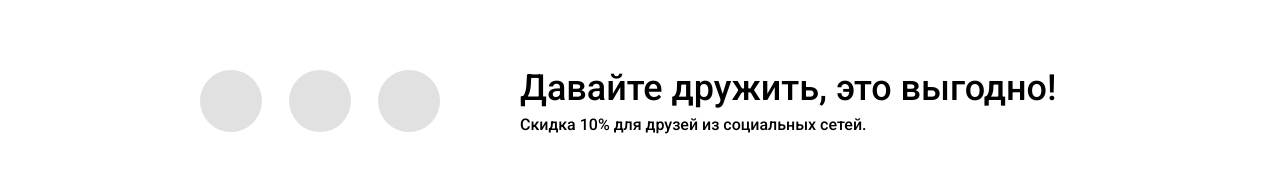
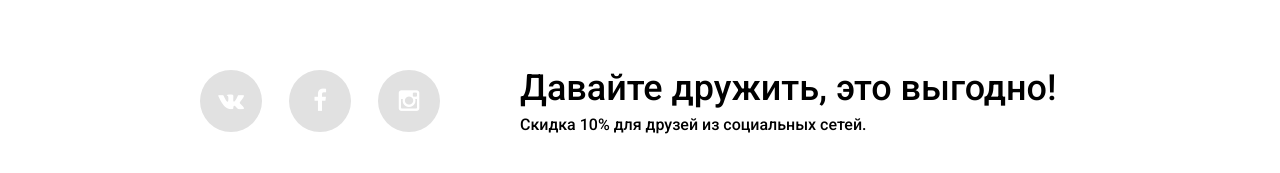
Before and after one commit to mizu-mizu-man/nerds, a plain HTML site: page index.html in a window 1280 px wide. Shown: the part 1865-2038 px from the top of the page. Drawn offline with Linux system fonts and the light colour scheme; files whose address does not match are found by name.

Commit message:
Added symbol font for footer social buttons

```diff
--- a/css/style.css
+++ b/css/style.css
@@ -900,32 +900,45 @@ color: #00ca74;
 }
 
 .social-btn {
+  position: relative;
   display: inline-block;
   background-color: #e1e1e1;
-  background-image: url("../img/sprite.png");
-  background-repeat: no-repeat;
   border-radius: 50%;
   height: 62px;
   width: 62px;
   margin-right: 27px;
   text-decoration: none;
   vertical-align: middle;
+  text-align: center;
 }
 
 .social-btn:nth-child(3n) {
   margin-right: 0;
 }
 
-.social-btn-vk {
-  background-position: -2px -607px;
+.social-btn-vk::before,
+.social-btn-fb::before,
+.social-btn-insta::before {
+  position: absolute;
+  content: "";
+  font-family: "symbols-nerds";
+  font-size: 24px;
+  color: #ffffff;
+  top: 20px;
+  left: 0;
+  width: 62px;
 }
 
-.social-btn-fb {
-  background-position: 5px -488px;
+.social-btn-vk::before {
+  content: "\76";
 }
 
-.social-btn-insta {
-  background-position: 1px -549px;
+.social-btn-fb::before {
+  content: "\66";
+}
+
+.social-btn-insta::before {
+  content: "\1f4f7";
 }
 
 .social-btn:hover {
```
